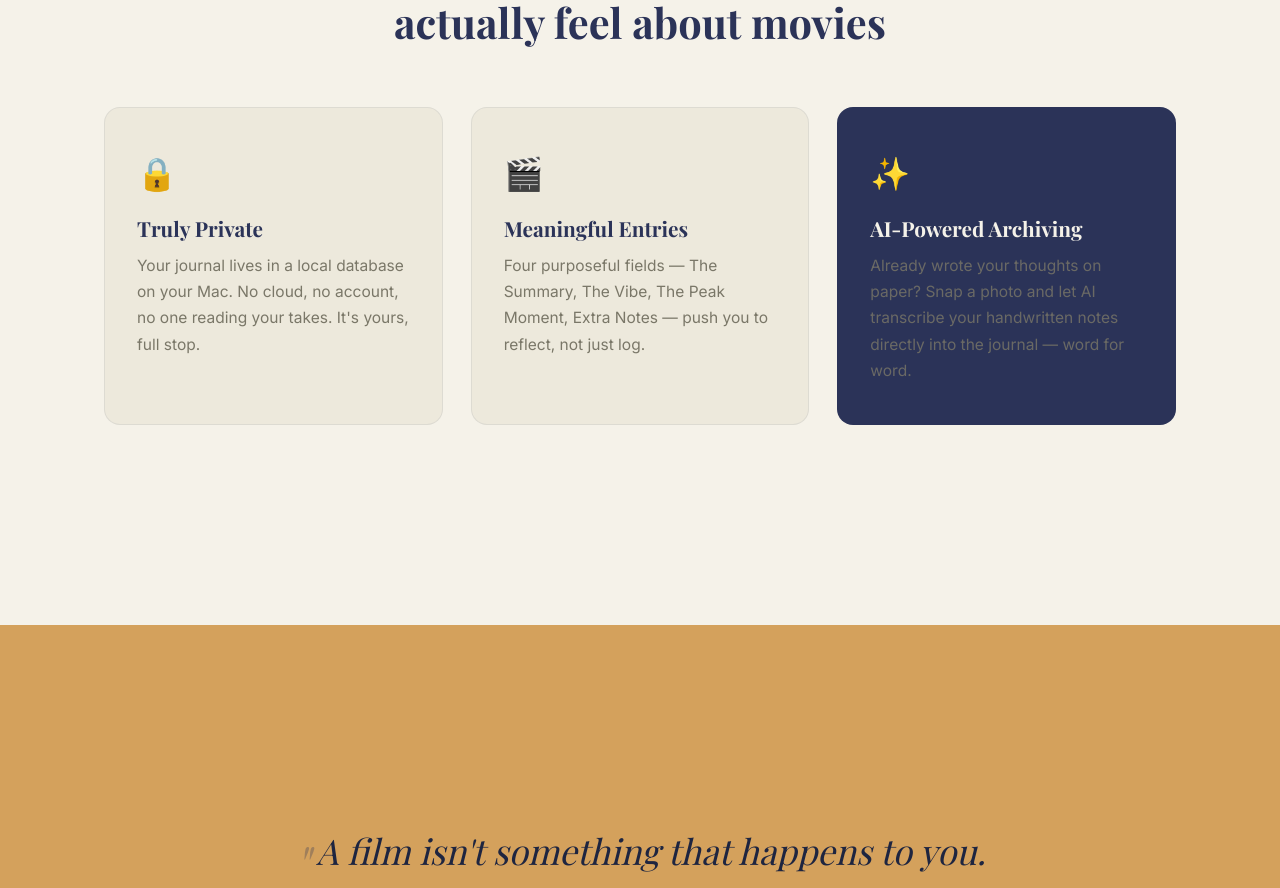
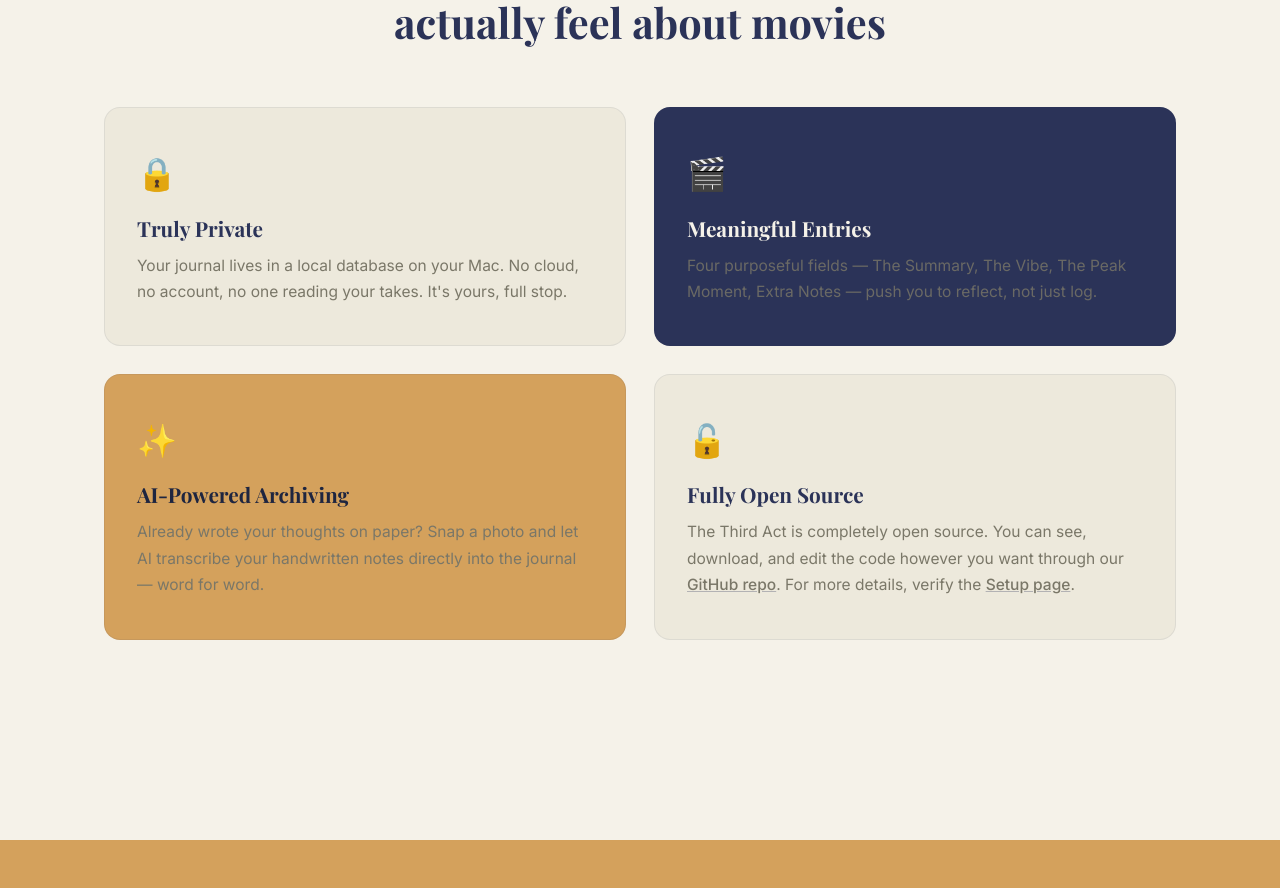
Before and after one commit to joshndala/third-act, a Vue app in the folder landing-page/: page / in a window 1280 px wide. Shown: the part 1155-2043 px from the top of the page. Built offline with nearby package versions, Linux system fonts and the light colour scheme; a web font is replaced by a local one.

Commit message:
feat: add open source section to setup page and feature card to home page, with updated feature card styling and responsive grid layout.

```diff
--- a/landing-page/src/views/HomeView.vue
+++ b/landing-page/src/views/HomeView.vue
@@ -30,7 +30,7 @@
       <p class="section-label" style="text-align:center">What's inside</p>
       <h2 style="text-align:center;margin-bottom:60px">Built for how you<br />actually feel about movies</h2>
       <div class="features-grid">
-        <div class="feature-card">
+        <div class="feature-card feature-card--1">
           <div class="feature-icon">🔒</div>
           <h3>Truly Private</h3>
           <p>
@@ -38,7 +38,7 @@
             account, no one reading your takes. It's yours, full stop.
           </p>
         </div>
-        <div class="feature-card">
+        <div class="feature-card feature-card--2">
           <div class="feature-icon">🎬</div>
           <h3>Meaningful Entries</h3>
           <p>
@@ -46,13 +46,20 @@
             Extra Notes — push you to reflect, not just log.
           </p>
         </div>
-        <div class="feature-card feature-card--gold">
+        <div class="feature-card feature-card--3">
           <div class="feature-icon">✨</div>
           <h3>AI-Powered Archiving</h3>
           <p>
             Already wrote your thoughts on paper? Snap a photo and let AI
             transcribe your handwritten notes directly into the journal —
             word for word.
+          </p>
+        </div>
+        <div class="feature-card feature-card--4">
+          <div class="feature-icon">🔓</div>
+          <h3>Fully Open Source</h3>
+          <p>
+            The Third Act is completely open source. You can see, download, and edit the code however you want through our <a href="https://github.com/joshndala/third-act" target="_blank" rel="noopener" class="text-link">GitHub repo</a>. For more details, verify the <RouterLink to="/setup" class="text-link">Setup page</RouterLink>.
           </p>
         </div>
       </div>
@@ -173,11 +180,16 @@ const { isSupported } = usePlatformDetection()
 }
 .features-grid {
   display: grid;
-  grid-template-columns: repeat(auto-fit, minmax(280px, 1fr));
+  grid-template-columns: repeat(2, 1fr);
   gap: 28px;
 }
+@media (max-width: 768px) {
+  .features-grid {
+    grid-template-columns: 1fr;
+    gap: 20px;
+  }
+}
 .feature-card {
-  background: var(--cream-dark);
   border-radius: var(--card-radius);
   padding: 40px 32px;
   border: 1px solid rgba(43,51,88,0.08);
@@ -187,15 +199,19 @@ const { isSupported } = usePlatformDetection()
   transform: translateY(-6px);
   box-shadow: 0 20px 50px rgba(43,51,88,0.1);
 }
-.feature-card--gold {
-  background: var(--navy);
-  border-color: transparent;
-}
-.feature-card--gold h3,
-.feature-card--gold p {
+.feature-card--1 { background: #EDE9DC; }
+.feature-card--2 { background: var(--navy); }
+.feature-card--2 h3,
+.feature-card--2 p {
   color: var(--cream);
 }
-.feature-card--gold p { opacity: 0.8; }
+.feature-card--2 p { opacity: 0.8; }
+.feature-card--3 { background: var(--gold); }
+.feature-card--3 h3,
+.feature-card--3 p {
+  color: var(--navy-deep);
+}
+.feature-card--4 { background: #EDE9DC; }
 .feature-icon {
   font-size: 2rem;
   margin-bottom: 16px;
@@ -208,6 +224,18 @@ const { isSupported } = usePlatformDetection()
   font-size: 0.97rem;
   line-height: 1.7;
   color: var(--ink-muted);
+}
+
+.text-link {
+  color: inherit;
+  text-decoration: underline;
+  text-decoration-color: rgba(43,51,88,0.3);
+  transition: text-decoration-color 0.2s ease;
+  font-weight: 500;
+}
+
+.text-link:hover {
+  text-decoration-color: var(--navy-deep);
 }
 
 /* ── Quote ──────────────────────────────────────────── */
--- a/landing-page/src/views/SetupView.vue
+++ b/landing-page/src/views/SetupView.vue
@@ -159,6 +159,23 @@
           edit everything before saving.
         </p>
       </div>
+    </div>
+  </section>
+
+  <!-- ══ OPEN SOURCE ═══════════════════════════════════════════════════════ -->
+  <section class="step-section">
+    <div class="section">
+      <div class="step-header">
+        <span class="step-badge">For Developers</span>
+        <h2>100% Open Source</h2>
+      </div>
+      <p class="step-desc" style="max-width: 800px; margin-bottom: 16px;">
+        Prefer to compile it yourself? The Third Act is completely open source software. You have the total freedom to see, download, and edit the code however you want through the codebase. You can verify every line to ensure your data never leaves your machine, or even tweak the app to perfectly fit your own personal workflow.
+      </p>
+      <p class="step-desc" style="max-width: 800px;">
+         Head over to our
+         <a href="https://github.com/joshndala/third-act" target="_blank" style="color: var(--navy); font-weight: 600; text-decoration: underline;">GitHub repository</a> to grab the source code. The <code>README.md</code> contains all the instructions needed to run the JavaFX desktop application locally.
+      </p>
     </div>
   </section>
 
```
